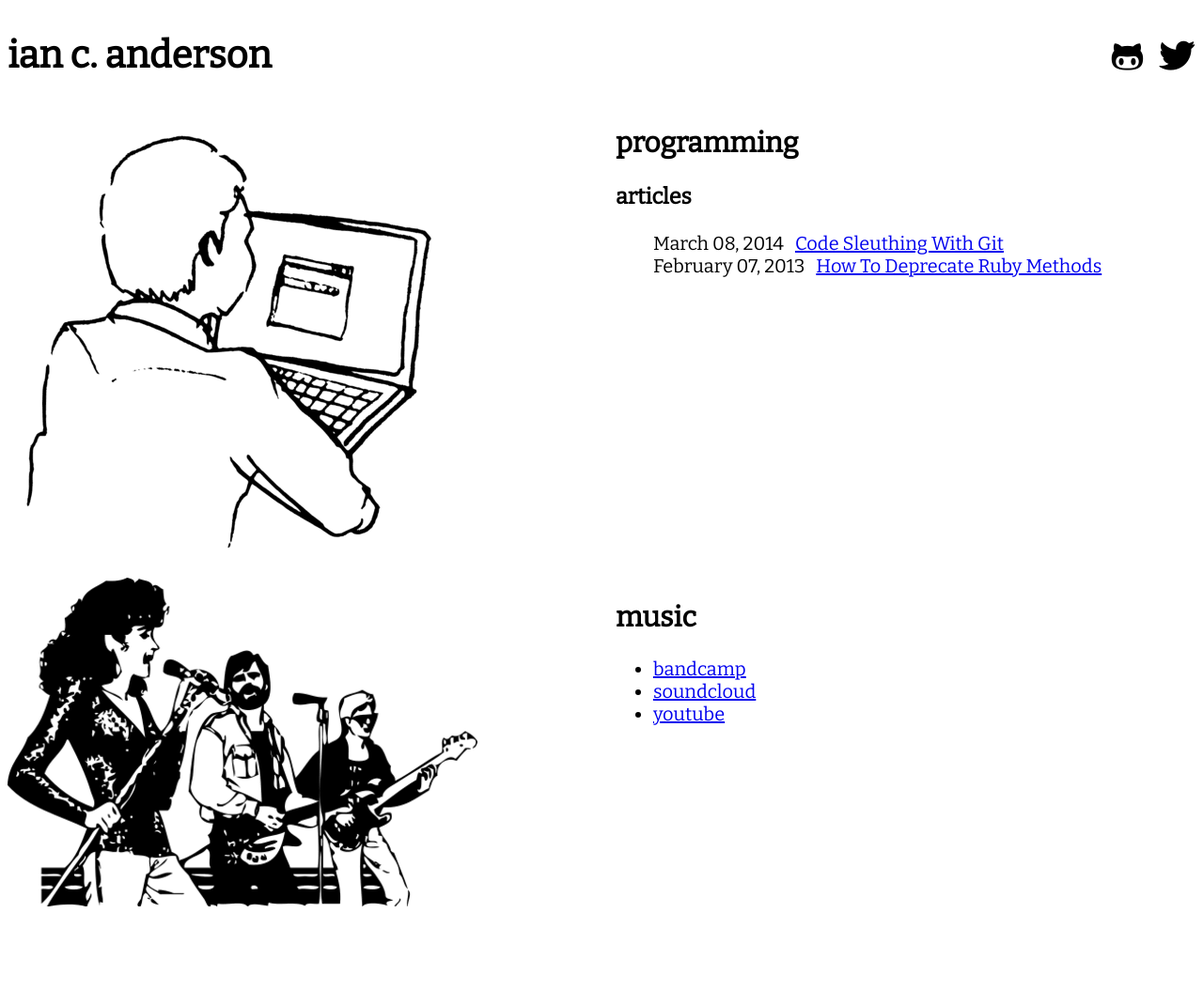
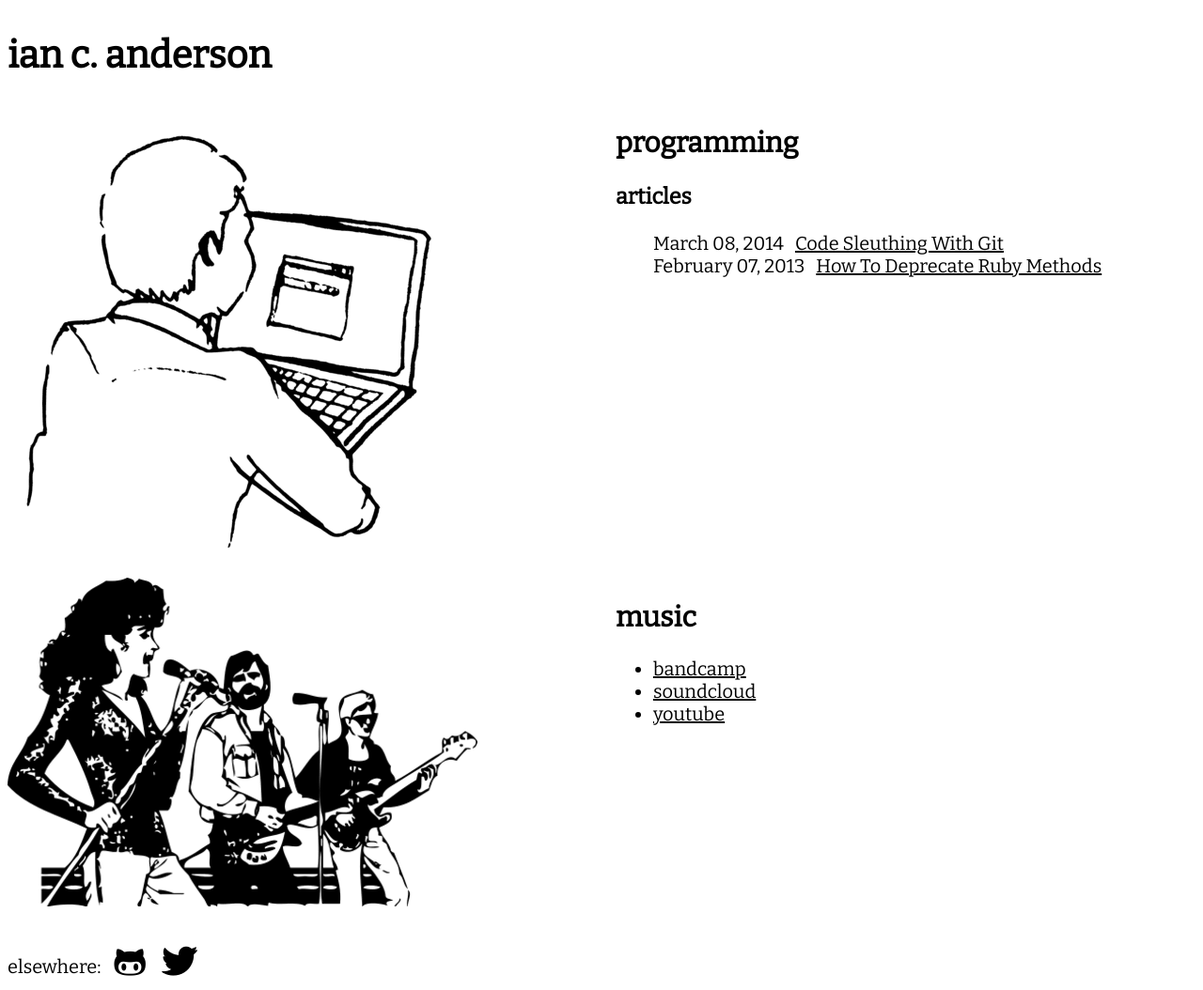
Before and after one commit to iancanderson/iancanderson.github.com, a Jekyll site: the page built from index.html, in a window 1280 px wide. Shown: the whole page at 94% size. Built offline with Jekyll 4.4.1, drawn with Linux system fonts in a browser that asks for light colours; before the commit the page ends 978 px from its top, so only the background shows below that.

Commit message:
getting there...

```diff
--- a/_layouts/default.html
+++ b/_layouts/default.html
@@ -11,7 +11,23 @@
 </head>
 <body>
 
-  {{ content }}
+  <div id="container">
+
+    <header>
+      <h1><a href="/">ian c. anderson</a></h1>
+    </header>
+
+    {{ content }}
+
+    <footer>
+      elsewhere:
+      <span id="icon-links">
+        <a href="http://www.github.com/iancanderson"> <i class="icon-github-alt"></i> </a>
+        <a href="http://www.twitter.com/iancanderson"> <i class="icon-twitter"></i> </a>
+      </span>
+    </footer>
+
+  </div>
 
   <script type="text/javascript">
 
--- a/_layouts/post.html
+++ b/_layouts/post.html
@@ -2,7 +2,7 @@
 layout: default
 ---
 
-<section id="content">
+<section class="post">
   <header>
     <h1><a href="{{ page.url }}">{{ page.title }}</a></h1>
     <p>
@@ -15,6 +15,6 @@ layout: default
     {{ content }}
   </article>
   <footer>
-    - <a href="http://twitter.com/iancanderson">Ian C. Anderson</a>
+    - <a href="/">Ian C. Anderson</a>
   </footer>
 </section>
--- a/css/main.css
+++ b/css/main.css
@@ -2,14 +2,6 @@
   -webkit-box-sizing: border-box;
   -moz-box-sizing: border-box;
   box-sizing: border-box; }
-
-#icon-links {
-  float: right; }
-  #icon-links a {
-    color: black;
-    font-size: 36px;
-    text-decoration: none;
-    padding-left: 10px; }
 
 #container {
   *zoom: 1;
@@ -21,14 +13,6 @@
     display: table; }
   #container:after {
     clear: both; }
-  #container header {
-    float: left;
-    display: block;
-    margin-right: 2.35765%;
-    width: 100%;
-    margin-right: 0; }
-    #container header:last-child {
-      margin-right: 0; }
   #container #programming #programming-image {
     float: left;
     display: block;
@@ -65,9 +49,41 @@ ul.archive {
   ul.archive li time {
     padding-right: 8px; }
 
+section.post header h1 {
+  text-decoration: underline; }
+section.post footer {
+  font-style: italic; }
+
 body {
   background: #FFF;
   color: #000;
   font-family: 'Bitter';
   font-weight: 400;
   font-size: 20px; }
+
+header {
+  float: left;
+  display: block;
+  margin-right: 2.35765%;
+  width: 100%;
+  margin-right: 0; }
+  header:last-child {
+    margin-right: 0; }
+  header a {
+    text-decoration: none; }
+
+footer {
+  padding-top: 2rem;
+  float: left;
+  display: block;
+  margin-right: 2.35765%;
+  width: 100%; }
+  footer:last-child {
+    margin-right: 0; }
+  footer #icon-links a {
+    font-size: 36px;
+    text-decoration: none;
+    padding-left: 10px; }
+
+a {
+  color: black; }
--- a/index.html
+++ b/index.html
@@ -2,17 +2,6 @@
 layout: default
 title: ian c. anderson
 ---
-<div id="container">
-
-  <header>
-    <h1>
-      ian c. anderson
-      <span id="icon-links">
-        <a href="http://www.github.com/iancanderson"> <i class="icon-github-alt"></i> </a>
-        <a href="http://www.twitter.com/iancanderson"> <i class="icon-twitter"></i> </a>
-      </span>
-    </h1>
-  </header>
 
 <div id="programming">
 
@@ -69,6 +58,3 @@ title: ian c. anderson
   <!--</li>-->
   <!--{% endfor %}-->
 <!--</ul>-->
-
-
-</div>
```
Also changed, not shown: assets/_home.scss (+0 -14 lines), assets/_post.scss (added, +9 -0 lines), assets/main.scss (+25 -0 lines). Lines whose indentation alone changed are shown as unchanged.
